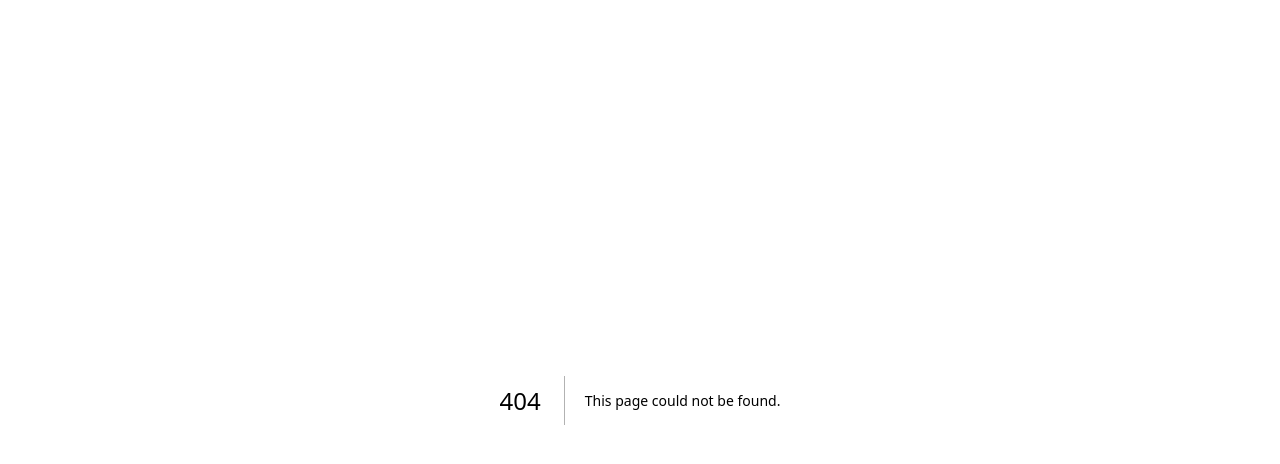
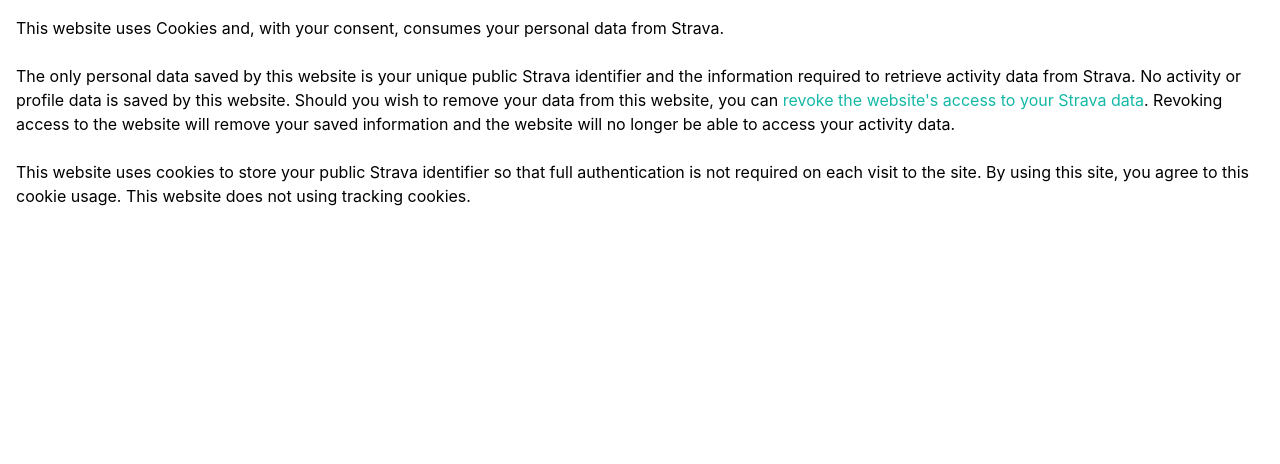
Before and after one commit to Ro4052/run-report, a Next.js app: page /privacy-and-cookies in a window 1280 px wide. Before the commit this address had no page. Shown: the top 464 px of the page. Built offline with nearby package versions, Linux system fonts and the light colour scheme.

Commit message:
add privacy and cookies policy

```diff
--- a/pages/index.tsx
+++ b/pages/index.tsx
@@ -1,22 +1,6 @@
 import { useEffect, useState } from 'react';
 
 import { Home } from '../components/Home';
-
-
-const SWR_OPTIONS = {
-  revalidateOnFocus: false
-};
-
-const fetcher = async (url: string) => {
-  const res = await fetch(url, { method: 'POST' });
-  const data = await res.json();
-
-  if (res.status !== 200 && res.status !== 307) {
-    throw new Error(data.message);
-  }
-
-  return data ?? '';
-};
 
 const Index = () => {
   const [authorised, setAuthorised] = useState<boolean>(false);
@@ -43,9 +27,14 @@
   }, []);
 
   return (
-    <>
-      {error ? 'Failed to authorise...' : (authorised && <Home />)}
-    </>
+    <div className="flex flex-col h-screen">
+      <div className="grow">
+        {error ? 'Failed to authorise...' : (authorised && <Home />)}
+      </div>
+      <div className='text-right p-1 text-xs'>
+        <a href='/privacy-and-cookies'>Privacy and Cookies</a>
+      </div>
+    </div>
   );
 };
 
--- /dev/null
+++ b/pages/privacy-and-cookies.tsx
@@ -0,0 +1,19 @@
+const PrivacyAndCookies = () => (
+  <div className="p-4">
+    This website uses Cookies and, with your consent, consumes your personal data from Strava.
+    <br/>
+    <br/>
+    The only personal data saved by this website is your unique public Strava identifier and the information required to retrieve activity data
+    from Strava. No activity or profile data is saved by this website. Should you wish to remove your data from this website, you can&nbsp;
+    <a className='text-teal-500 dark:text-teal-300 hover:underline' href='https://www.strava.com/settings/apps' target='_blank' rel="noreferrer">
+      revoke the website&apos;s access to your Strava data
+    </a>. Revoking access to the website will remove your saved information and the website will no longer be able to access your activity
+    data.
+    <br/>
+    <br/>
+    This website uses cookies to store your public Strava identifier so that full authentication is not required on each visit to the site. By
+    using this site, you agree to this cookie usage. This website does not using tracking cookies.
+  </div>
+);
+
+export default PrivacyAndCookies;
```
